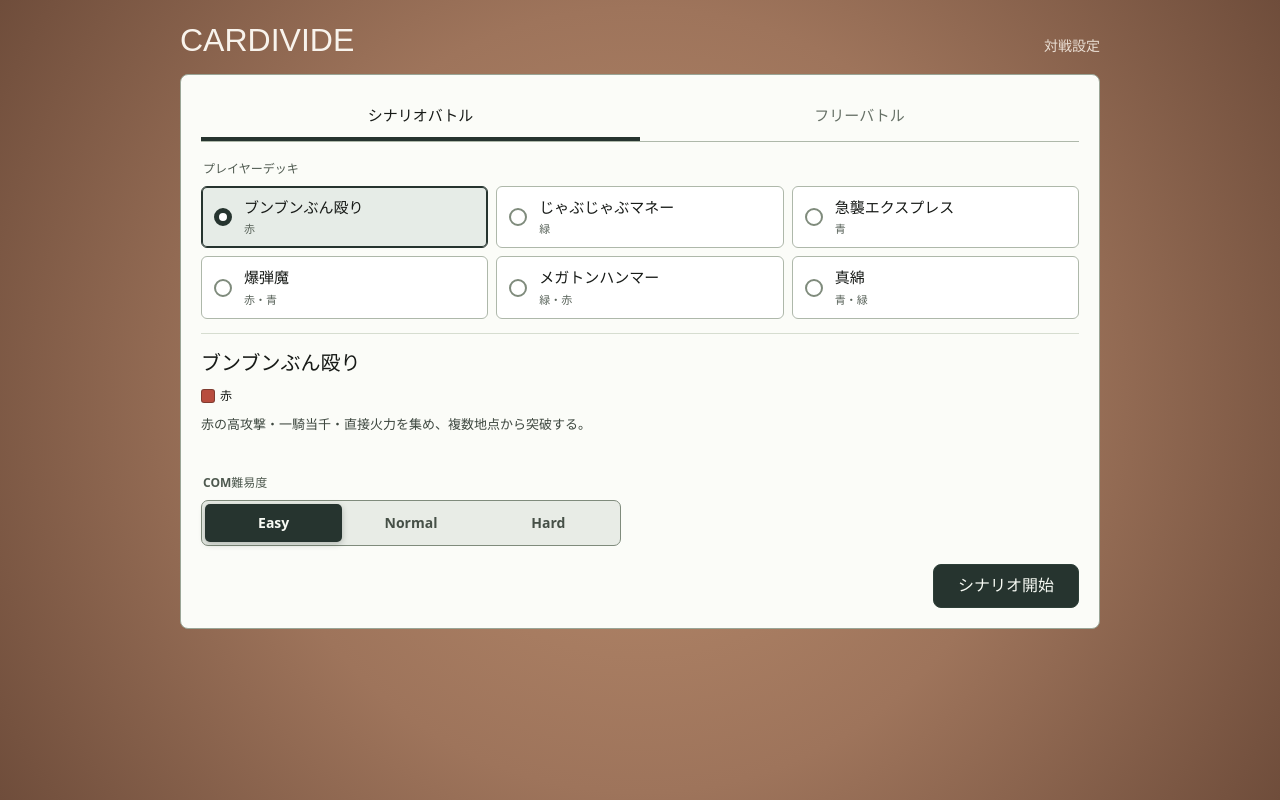
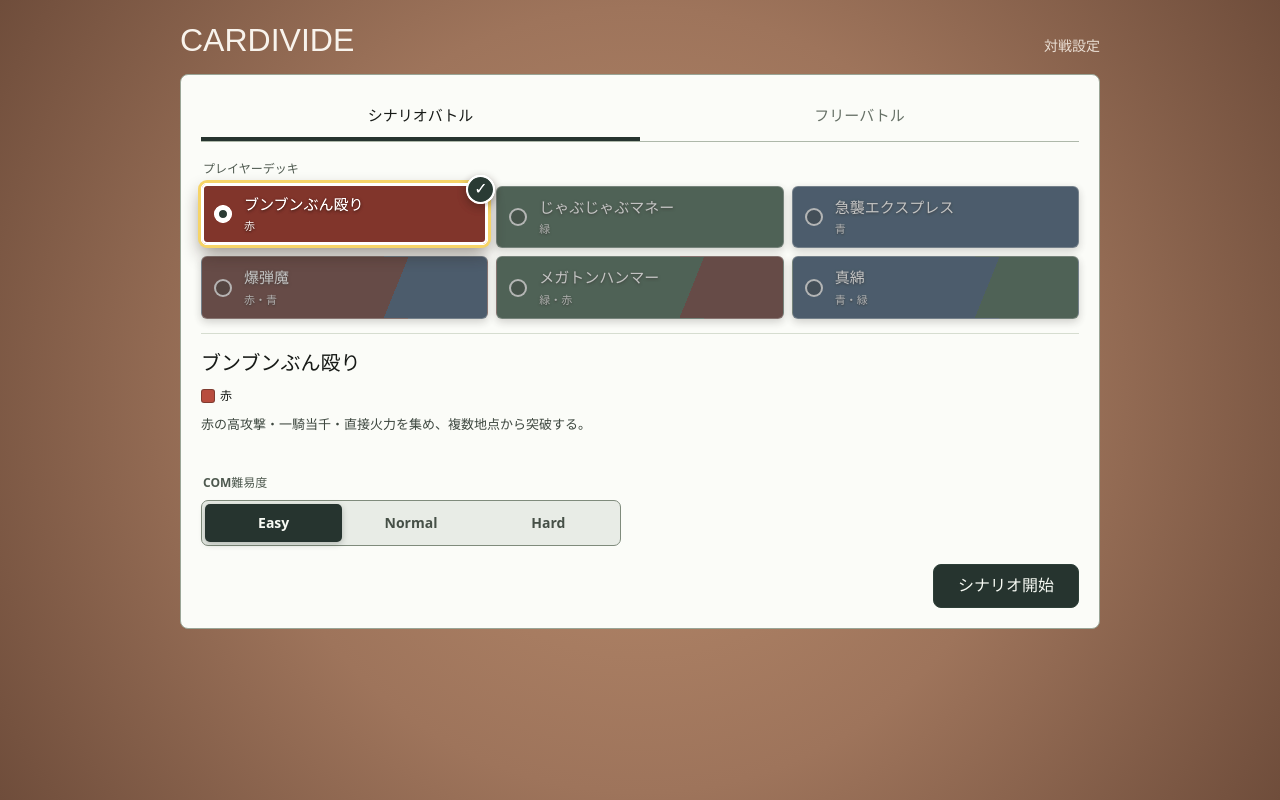
Before and after one commit to kurehajime/cardivide, a React (Vite) app: page / in a window 1280 px wide. Built offline with nearby package versions, Linux system fonts and the light colour scheme; a web font is replaced by a local one.

Commit message:
選択画面

```diff
--- a/src/App.css
+++ b/src/App.css
@@ -170,16 +170,60 @@
   align-items: center;
   gap: 10px;
   padding: 10px 12px;
-  border: 1px solid #aeb8aa;
+  border: 1px solid rgb(255 255 255 / 34%);
   border-radius: 6px;
-  background: #fff;
+  background: linear-gradient(112deg,
+      var(--setup-deck-main-color) 0%,
+      var(--setup-deck-main-color) 66.667%,
+      var(--setup-deck-sub-color) 66.667%,
+      var(--setup-deck-sub-color) 100%);
+  box-shadow: 0 3px 8px rgb(36 23 16 / 24%);
+  color: #fff;
   cursor: pointer;
+  filter: brightness(0.72) saturate(0.72);
+  opacity: 0.82;
+  transition:
+    filter 140ms ease,
+    opacity 140ms ease,
+    transform 140ms ease,
+    box-shadow 140ms ease;
+}
+
+.setup-scenario-deck-option:hover {
+  filter: brightness(0.88) saturate(0.88);
+  opacity: 0.94;
 }
 
 .setup-scenario-deck-option:has(input:checked) {
-  border-color: #26342f;
-  background: #e6ece7;
-  box-shadow: inset 0 0 0 1px #26342f;
+  z-index: 1;
+  border-color: #fff;
+  box-shadow:
+    inset 0 0 0 2px #fff,
+    0 0 0 3px #d9bd63,
+    0 9px 18px rgb(36 23 16 / 48%);
+  filter: brightness(1.12) saturate(1.08);
+  opacity: 1;
+  transform: translateY(-3px);
+}
+
+.setup-scenario-deck-option:has(input:checked)::after {
+  position: absolute;
+  top: -9px;
+  right: -8px;
+  width: 25px;
+  height: 25px;
+  display: grid;
+  place-items: center;
+  border: 2px solid #fff;
+  border-radius: 50%;
+  background: #26342f;
+  box-shadow: 0 3px 8px rgb(36 23 16 / 44%);
+  color: #fff;
+  content: '✓';
+  font-family: 'Noto Sans JP', sans-serif;
+  font-size: 16px;
+  font-weight: 900;
+  line-height: 1;
 }
 
 .setup-scenario-deck-option input {
@@ -192,13 +236,14 @@
 .setup-scenario-radio {
   width: 18px;
   height: 18px;
-  border: 2px solid #7f8b7c;
+  border: 2px solid rgb(255 255 255 / 88%);
   border-radius: 50%;
-  background: #fff;
+  background: rgb(20 24 22 / 38%);
 }
 
 .setup-scenario-deck-option input:checked+.setup-scenario-radio {
-  border: 5px solid #26342f;
+  border: 5px solid #fff;
+  background: #26342f;
 }
 
 .setup-scenario-deck-option input:focus-visible+.setup-scenario-radio {
@@ -215,12 +260,14 @@
 .setup-scenario-deck-label strong {
   overflow-wrap: anywhere;
   font-size: 15px;
+  text-shadow: 0 1px 3px rgb(20 12 9 / 72%);
 }
 
 .setup-scenario-deck-label>span {
-  color: #59635a;
+  color: rgb(255 255 255 / 82%);
   font-size: 11px;
   font-weight: 700;
+  text-shadow: 0 1px 2px rgb(20 12 9 / 72%);
 }
 
 .setup-deck-fieldset {
--- a/src/components/GameSetup.tsx
+++ b/src/components/GameSetup.tsx
@@ -1,4 +1,5 @@
 import { useState } from 'react'
+import type { CSSProperties } from 'react'
 import {
   THEME_DECK_BY_ID,
   THEME_DECKS,
@@ -45,6 +46,12 @@ const COLOR_LABELS: Record<CardColor, string> = {
   blue: '青',
   green: '緑',
 }
+
+const DECK_COLOR_VALUES = {
+  red: '#6f3028',
+  blue: '#2b5278',
+  green: '#315d42',
+} satisfies Record<CardColor, string>
 
 const isThemeDeckId = (value: string): value is ThemeDeckId =>
   Object.prototype.hasOwnProperty.call(THEME_DECK_BY_ID, value)
@@ -116,8 +123,21 @@ const ScenarioDeckSelector = ({
     <fieldset className="setup-scenario-fieldset">
       <legend>プレイヤーデッキ</legend>
       <div className="setup-scenario-decks">
-        {THEME_DECKS.map((deck) => (
-          <label key={deck.id} className="setup-scenario-deck-option">
+        {THEME_DECKS.map((deck) => {
+          const mainColor = deck.colors[0]
+          const subColor = deck.colors[1] ?? mainColor
+
+          return (
+            <label
+              key={deck.id}
+              className="setup-scenario-deck-option"
+              style={
+                {
+                  '--setup-deck-main-color': DECK_COLOR_VALUES[mainColor],
+                  '--setup-deck-sub-color': DECK_COLOR_VALUES[subColor],
+                } as CSSProperties
+              }
+            >
               <input
                 type="radio"
                 name="scenario-player-deck"
@@ -131,7 +151,8 @@ const ScenarioDeckSelector = ({
                 <span>{deck.colors.map((color) => COLOR_LABELS[color]).join('・')}</span>
               </span>
             </label>
-        ))}
+          )
+        })}
       </div>
       <DeckSummary deck={selectedDeck} />
     </fieldset>
```
Lines whose indentation alone changed are shown as unchanged.
